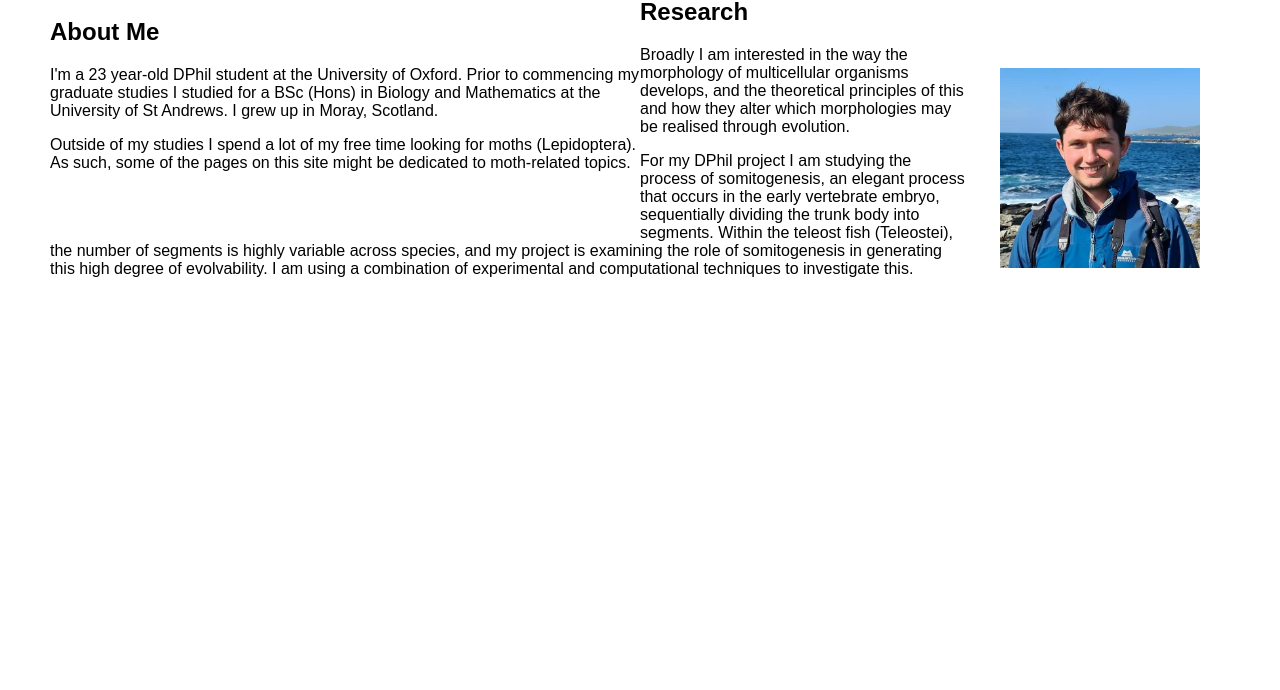
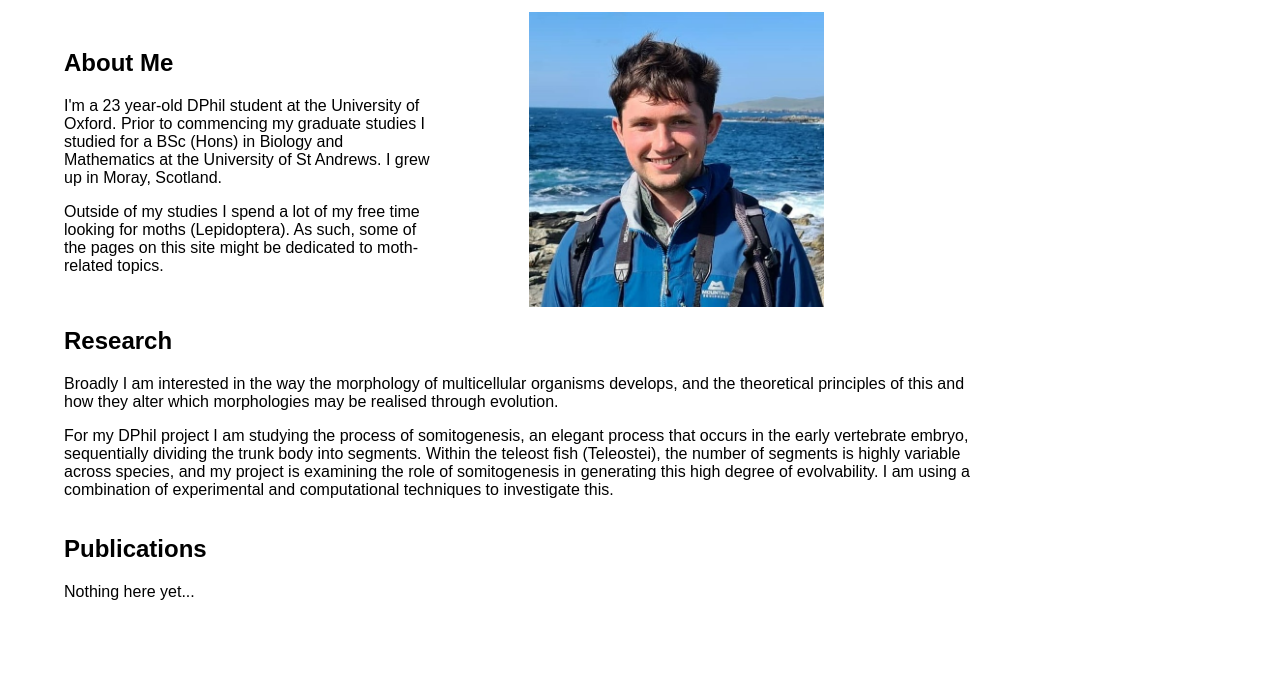
Before and after one commit to jewh/oldwebsite, a plain HTML site: page index.html in a window 1280 px wide. Shown: the part 110-800 px from the top of the page. Drawn offline with Linux system fonts and the light colour scheme.

Commit message:
Added calsses for positioning tow columns next to one another, and added beginner webpages for future topics.

```diff
--- a/index.html
+++ b/index.html
@@ -6,13 +6,11 @@
 
 <h1>James Hammond</h1>
 
-<div
-    style="float: left;
-    text-align: left;
-    width: 50%;
-    margin-bottom: 40px;
-    "
->
+<div class="main">
+
+
+
+    <div class="leftcolumn">
 
         <h2>About Me</h2>
 
@@ -31,24 +29,20 @@
     </div>
 
 
-<div
-style="float: right;
-margin-top: 40px;
-margin-bottom: 40px;
-"
->
+    <div class="rightcolumn">
 
         <img
         src="images/shetlandheadshot.png",
         alt="Me, in a blue raincoat, with the sea behind me",
-align="right",
-width=200px,
+        align="center",
         height="auto",
-style="margin: 30px;"
+        width="80%"
         >
+
+    </div>
 </div>
 
-<div>
+<div class="main">
 
     <h2>Research</h2>
 
@@ -69,4 +63,12 @@ style="margin: 30px;"
 
 </div>
 
+<div class="main">
+
+    <h2>Publications</h2>
+
+    <p>Nothing here yet...</p>
+
+</div>
+
 </html>
--- a/jewhstyles.css
+++ b/jewhstyles.css
@@ -1,4 +1,47 @@
 body {
     font-family: Arial, Helvetica, sans-serif;
-    margin: 50px;
+    margin: 5%;
   };
+
+  /* Container for two columns */
+.twocolumncontainer {
+  display: grid;
+  grid-template-columns: 1fr, 1fr;
+  gap: 10%;
+  width: 100%;
+}
+
+/* Left-hand column */
+.leftcolumn {
+    /* position: relative; */
+    display: inline-block;
+    vertical-align: middle;
+    text-align: left;
+    width: 40%;
+    margin-bottom: 0%;
+    margin-top: 0%;
+    margin-left: 0%;
+    margin-right: 5%;
+}
+
+/* right-hand column */
+.rightcolumn {
+  /* position: relative; */
+  display: inline-block;
+  vertical-align: middle;
+  text-align: left;
+  width: 40%;
+  margin-bottom: 0%;
+  margin-top: 0%;
+  margin-left: 5%;
+  margin-right: 0%;
+}
+
+.main {
+  overflow: hidden;
+  width: 80%;
+  margin-top: 0%;
+  margin-bottom: 0%;
+  margin-left: 0%;
+  margin-right: 0%;
+}
```
Also changed, not shown: publications.html (added, +1 -0 lines), research.html (added, +1 -0 lines). Lines whose indentation alone changed are shown as unchanged.
